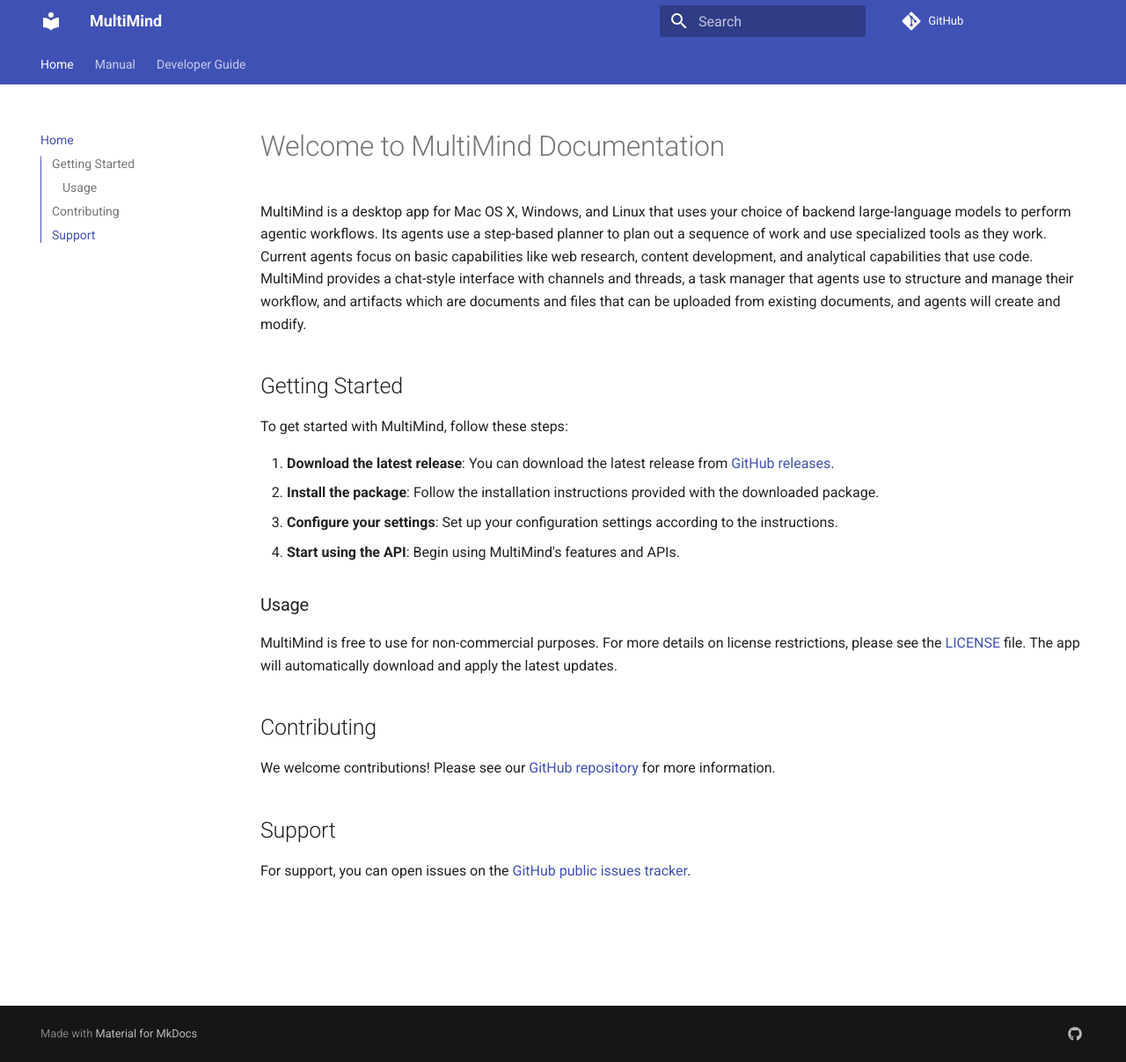
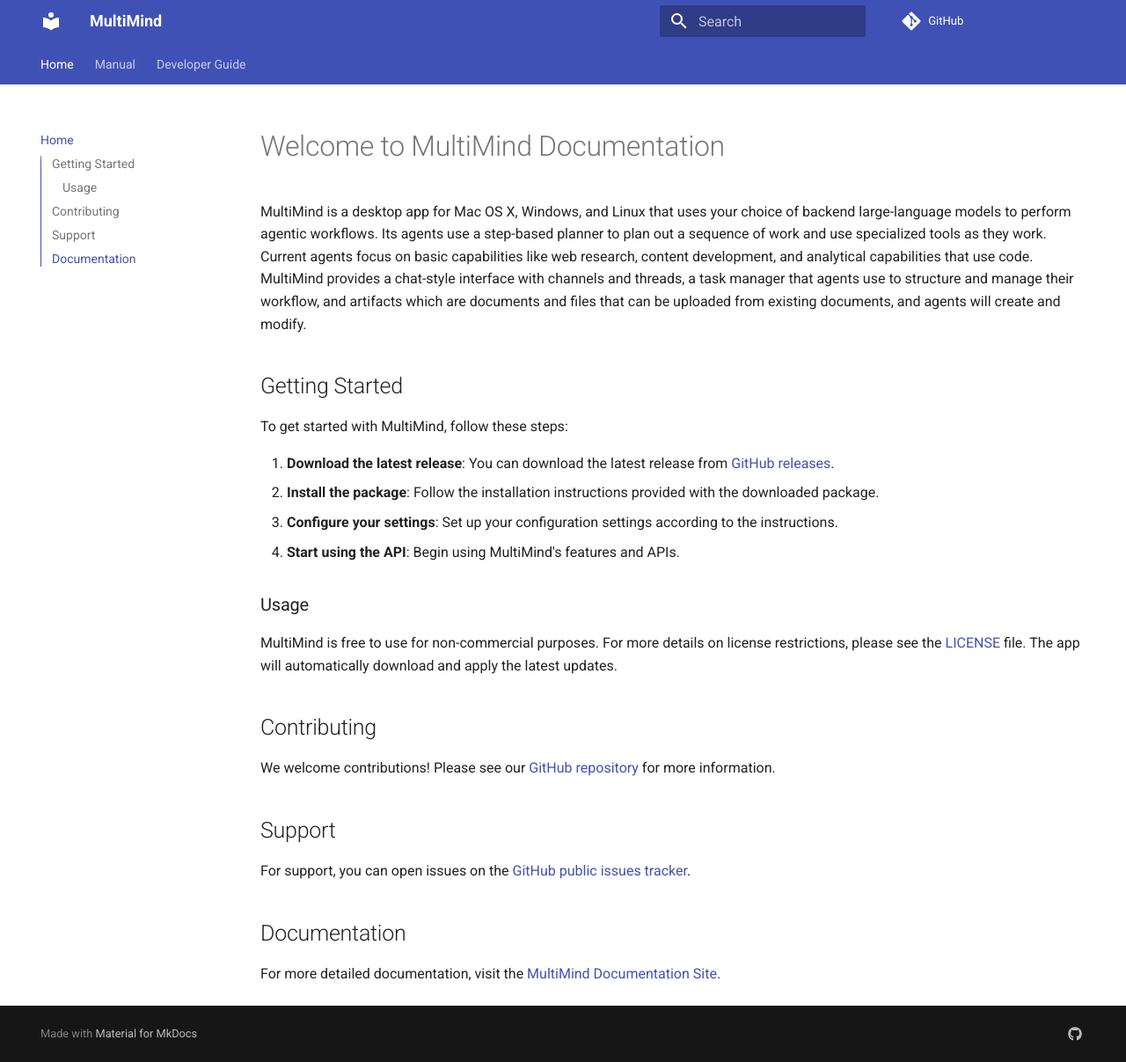
Before and after one commit to richardbowman/multimind-agent-platform, an MkDocs documentation site: the page built from docs/index.md, in a window 1280 px wide and 1207 px high. Shown: the whole window at 88% size. Built offline with MkDocs 1.6.1 and Material for MkDocs 9.7.7, drawn with Linux system fonts in a browser that asks for light colours; comment, search, counter and statistics services are not loaded.

Commit message:
docs: Add documentation site URL

```diff
--- a/docs/index.md
+++ b/docs/index.md
@@ -22,3 +22,7 @@ We welcome contributions! Please see our [GitHub repository](https://github.com/
 ## Support
 
 For support, you can open issues on the [GitHub public issues tracker](https://github.com/richardbowman/multimind-agent-platform/issues).
+
+## Documentation
+
+For more detailed documentation, visit the [MultiMind Documentation Site](https://richardbowman.github.io/multimind-agent-platform/).
```
